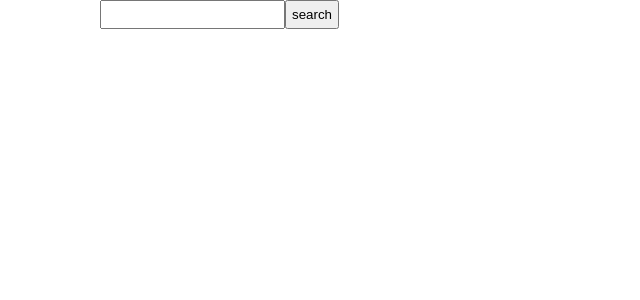
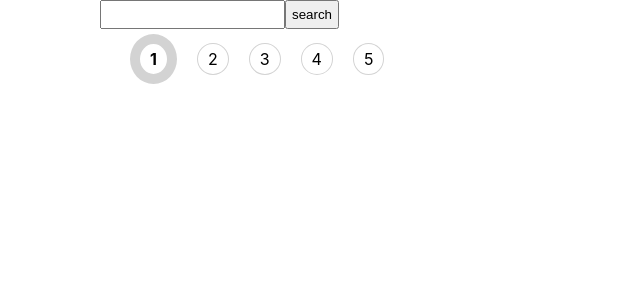
Before and after one commit to vzubviktor/sgnd2, a React (Create React App) app in the folder signd2/: page / in a window 1280 px wide. Shown: the top 300 px of the page, without its empty margins (0-640 px from the left). Built offline with nearby package versions, Linux system fonts and the light colour scheme.

Commit message:
start developing pagination

```diff
--- a/signd2/src/App.css
+++ b/signd2/src/App.css
@@ -21,3 +21,24 @@ body{
 .search-btn{
   padding: 5px;
 }
+
+.pages {
+  margin: 20px;
+}
+
+.page{
+  border: 1px solid lightgray;
+  border-radius: 100%;
+  padding: 5px 10px;
+  margin: 0 10px;
+  cursor: pointer;
+}
+
+.current-page{
+  border: 10px solid lightgray;
+  border-radius: 100%;
+  padding: 5px 10px;
+  margin: 0 10px;
+  cursor: pointer;
+  font-weight: 700;
+}
--- a/signd2/src/components/main/Main.js
+++ b/signd2/src/components/main/Main.js
@@ -1,10 +1,11 @@
 import './main.css' ;
 import {useDispatch, useSelector} from 'react-redux';
 import Repo from '../repo/Repo'
-import React, { useState } from 'react';
+import React, { useState, useEffect } from 'react';
 import { fetchRepos, fetchUser } from './actions/api';
 import "react-loader-spinner/dist/loader/css/react-spinner-loader.css";
 import Loader from "react-loader-spinner";
+import { setCurrentPage } from '../../reducers/reposReducers';
 
 
 
@@ -12,9 +13,17 @@ import Loader from "react-loader-spinner";
 const Main  = () =>{
     const dispatch = useDispatch();
     const reposFetching  = useSelector(state => state.repos.isFetching);
-    const repos = useSelector(state => state.repos.items)
-    const [username, setUsername] = useState('')
+    const repos = useSelector(state => state.repos.items);
+    const currentPage = useSelector( state => state.repos.currentPage);
+    const perPage = useSelector( state => state.repos.perPage);
     const repoNum = useSelector(state => state.repos.repoNum );
+    const [username, setUsername] = useState('');
+
+    const pages = [1,2,3,4,5]
+
+    // useEffect(() =>{
+    //     dispatch(fetchRepos(username, currentPage))
+    // }, [currentPage])
 
 
 
@@ -22,12 +31,19 @@ const Main  = () =>{
     const handleSubmit = async (e) =>{
 
         e.preventDefault();
-
+        dispatch(setCurrentPage(1))
         const userResult = await fetchUser(username);
         dispatch(userResult);
+        const repoResult = await fetchRepos(username, 1)
+        dispatch(repoResult);
 
-       const repoRuslt = await fetchRepos(username)
-       dispatch(repoRuslt);
+    }
+
+
+    const handlePage  = async (page) =>{
+        dispatch(setCurrentPage(page));
+        const repoResult = await fetchRepos(username, page)
+        dispatch(repoResult);
 
     }
 
@@ -37,20 +53,29 @@ const Main  = () =>{
                 <input type = 'text' className = 'search input' value = {username } onChange = {e => setUsername(e.target.value)}></input>
                 <button className = 'search-btn' onClick = {handleSubmit}>{reposFetching? 'searching' : 'search'}</button>
             </div>
+
             <div>
                 <h2>
                     {repoNum === 0 || reposFetching? ' ' : repoNum+ ' Repos are found'  }
                 </h2>
             </div>
+
             {
                 reposFetching?
                 <Loader type="TailSpin" color="#00BFFF" height={80} width={80} />
                       :
                 repos.map((repo) =>{
 
-                    return <Repo repo = {repo} />
+                    return <Repo repo = {repo} key = {repo.id} />
                 })
             }
+
+            <div className = 'pages'>
+                {pages.map((page, index) => <span
+                key = {index}
+                className = {currentPage == page? 'current-page' : 'page'}
+                onClick = {() => handlePage(page)}>{page}</span>)}
+            </div>
 
 
         </div>
--- a/signd2/src/components/main/actions/api.js
+++ b/signd2/src/components/main/actions/api.js
@@ -1,6 +1,5 @@
 import axios from 'axios';
-import { setRepos, setReposFetching } from '../../../reducers/reposReducers';
-import { setUser, setRepoNum } from '../../../reducers/userReducer';
+import { setRepos, setReposFetching, setRepoNum, setUser } from '../../../reducers/reposReducers';
 
 
 
@@ -33,12 +32,11 @@ export const fetchUser =  (username) => {
 
   };
 
-export const fetchRepos = (username) => {
+export const fetchRepos = (username, page) => {
     return async (dispatch)  =>{
       try{
-
         dispatch(setReposFetching(true));
-        const response = await  axios.get(`https://api.github.com/users/${username}/repos?page=1&per_page=30`)
+        const response = await  axios.get(`https://api.github.com/users/${username}/repos?page=${page}&per_page=30`)
         if(response.data){
          dispatch(setRepos(response.data));
         }
--- a/signd2/src/reducers/reposReducers.js
+++ b/signd2/src/reducers/reposReducers.js
@@ -1,13 +1,18 @@
-const SET_REPOS = 'SET_REPOS'
-const REPOS_FETCHNG = 'REPOS_FETCHNG'
+const SET_REPOS = 'SET_REPOS';
+const REPOS_FETCHNG = 'REPOS_FETCHNG';
 const SET_REPO_NUM = 'SET_REPO_NUM';
+const SET_CURRENT_PAGE = 'SET_CURRENT_PAGE';
+const SET_USER = 'SET_USER';
 
 
 
 const defaultState  = {
     items: [],
+    user: '',
     isFetching: false,
-    repoNum: 0
+    repoNum: 0,
+    currentPage : 1,
+    perPage: 30,
 
 }
 
@@ -19,6 +24,12 @@ export default function reposReducer(state = defaultState, action) {
                 ...state,
                 repoNum: action.payload
             }
+
+        case SET_USER:
+        return {
+            ...state,
+            user: action.payload
+        }
         case SET_REPOS:
             return {
                 ...state,
@@ -32,6 +43,12 @@ export default function reposReducer(state = defaultState, action) {
                 isFetching: action.payload
             }
 
+        case SET_CURRENT_PAGE:
+            return{
+                ...state,
+                currentPage: action.payload
+            }
+
 
         default:
              return state
@@ -39,6 +56,8 @@ export default function reposReducer(state = defaultState, action) {
 
 }
 
+export const setUser = (user) => ({ type: SET_USER, payload: user})
 export const setRepos = (repos) => ({ type: SET_REPOS, payload: repos})
 export const setReposFetching = (bool) => ({ type: REPOS_FETCHNG, payload: bool})
 export const setRepoNum = (num) => ({ type: SET_REPO_NUM, payload: num})
+export const setCurrentPage = (page) => ({ type: SET_CURRENT_PAGE, payload: page})
--- a/signd2/src/reducers/userReducer.js
+++ b/signd2/src/reducers/userReducer.js
@@ -1,35 +1,31 @@
-const SET_USER = 'SET_USER';
-const SET_REPO_NUM = 'SET_REPO_NUM';
+// const SET_USER = 'SET_USER';
 
 
-const defaultState  = {
-    username: '',
-    exist: false,
-    isFetching: true,
-    repoNum: 0,
+// const defaultState  = {
+//     username: '',
+//     exist: false,
+//     isFetching: true,
+//     repoNum: 0,
 
-}
+// }
 
-export default function usersReducer(state = defaultState, action) {
-    switch (action.type) {
-        case SET_USER:
-            return {
-                ...state,
-                username: action.payload
-            }
+// export default function usersReducer(state = defaultState, action) {
+//     switch (action.type) {
+//         case SET_USER:
+//             return {
+//                 ...state,
+//                 username: action.payload
+//             }
 
-        case SET_REPO_NUM:
-            return {
-                ...state,
-                repoNum: action.payload
-            }
+//         case SET_REPO_NUM:
+//             return {
+//                 ...state,
+//                 repoNum: action.payload
+//             }
 
 
-        default:
-             return state
-    }
+//         default:
+//              return state
+//     }
 
-}
-
-export const setUser = (username) => ({ type: SET_USER, payload: username})
-export const setRepoNum = (num) => ({ type: SET_REPO_NUM, payload: num})
+// }
```
